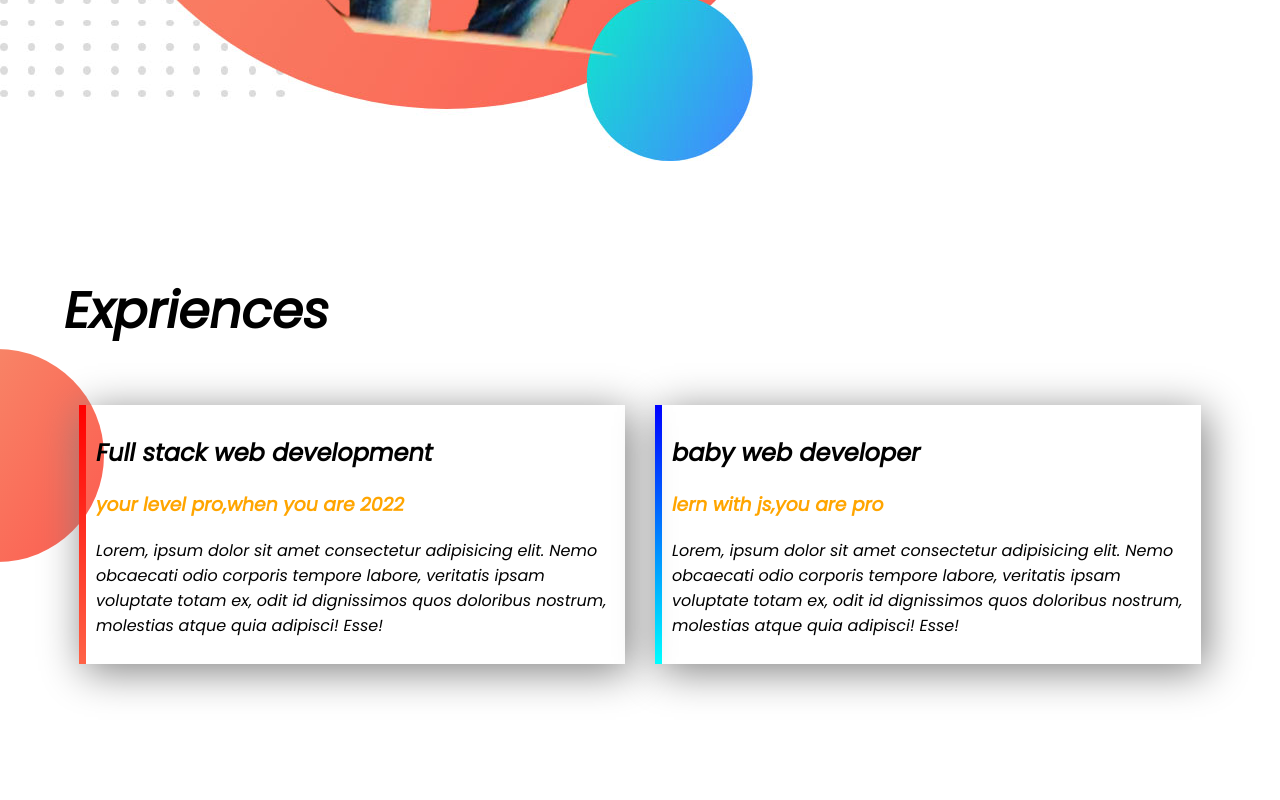
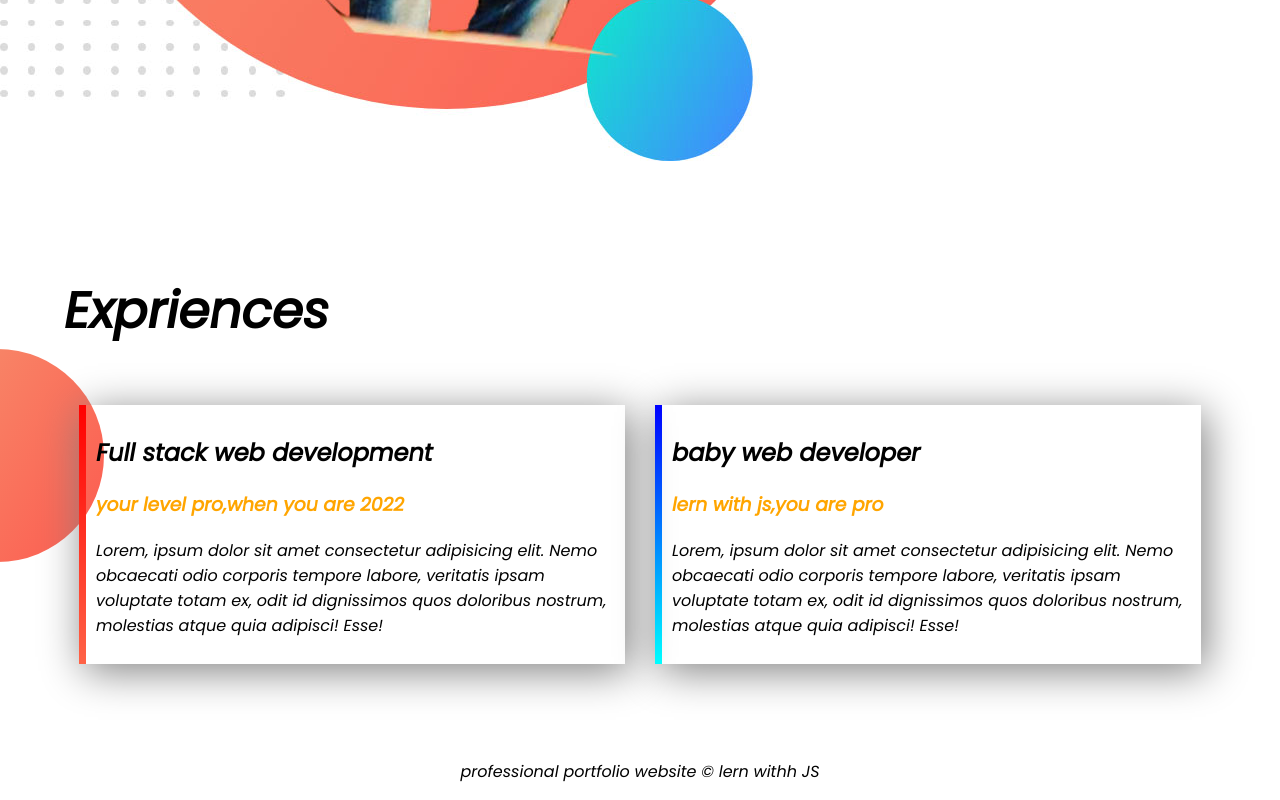
Before and after one commit to Ronjonr/professional-portfolio, a plain HTML site: page index.html in a window 1280 px wide. Shown: the part 1989-2789 px from the top of the page. Before the commit the page ends 2732 px from the top, so only its background shows below. Drawn offline with Linux system fonts and the light colour scheme; a web font is replaced by a local one.

Commit message:
footer and finishing

```diff
--- a/index.html
+++ b/index.html
@@ -61,6 +61,9 @@
         </div>
 
     </section>
+    <footer>
+        <p>professional portfolio website &COPY; lern withh JS</p>
+    </footer>
 
 </body>
 </html>
--- a/style.css
+++ b/style.css
@@ -75,3 +75,6 @@ h1{
     border-image-slice: 1;
     padding: 10px;
 }
+ footer{
+     text-align: center;
+ }
```
